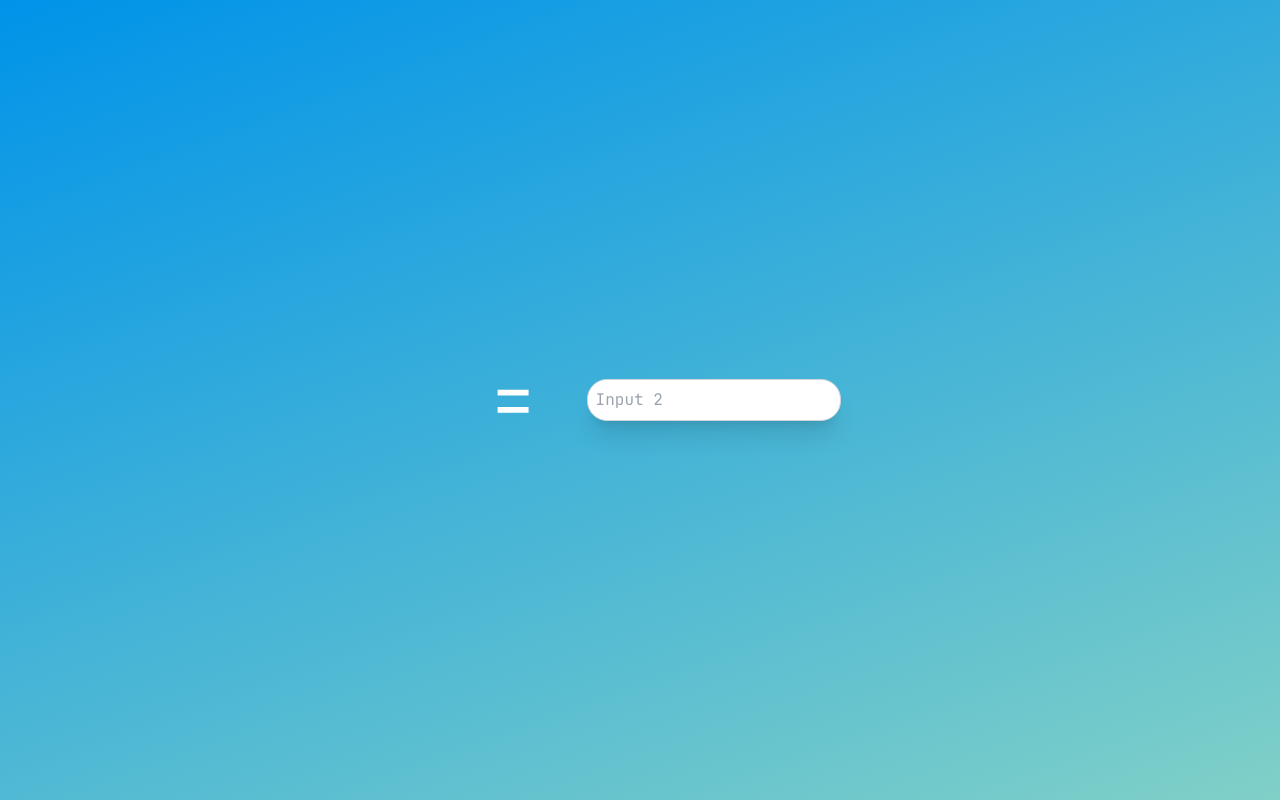
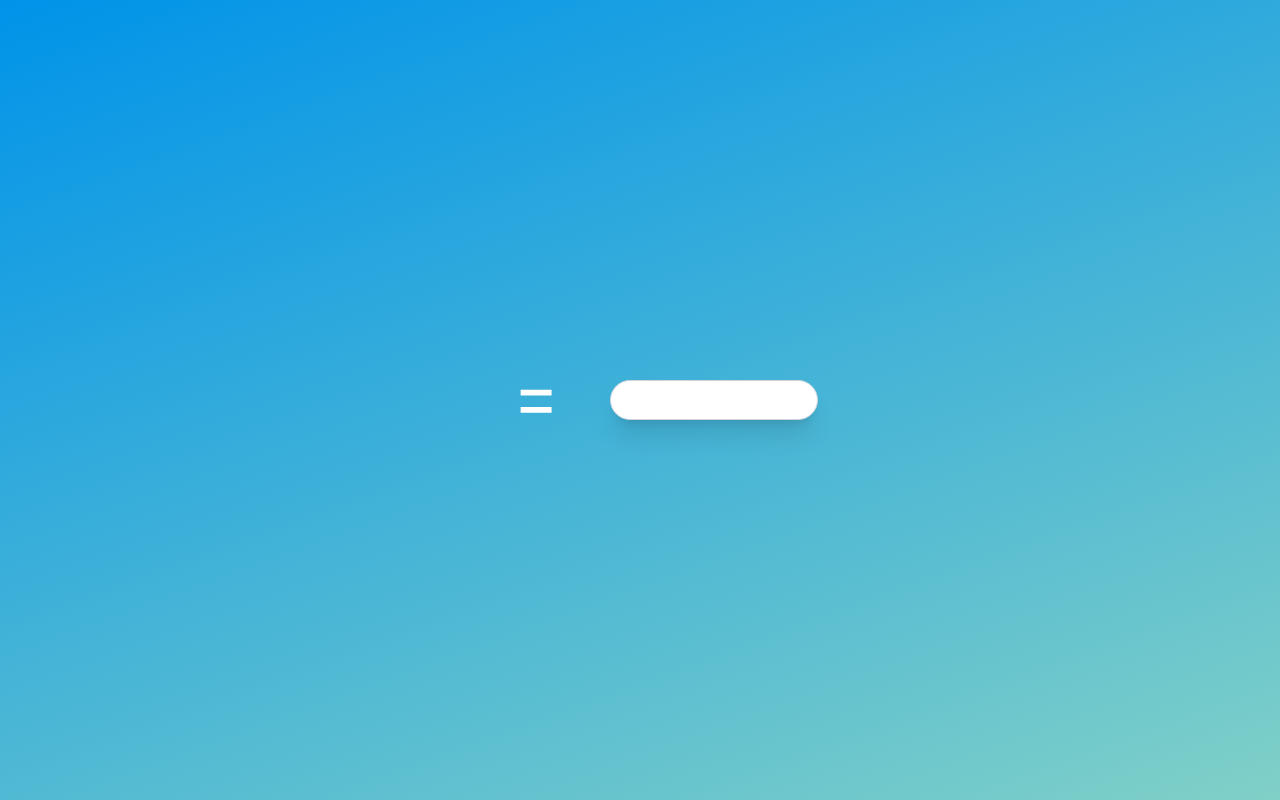
Before and after one commit to 2salted/converter-app, a React (Vite) app: page /1 in a window 1280 px wide. Built offline with nearby package versions, Linux system fonts and the light colour scheme.

Commit message:
fixed uncontrolled input issue

```diff
--- a/src/pages/Calculator.tsx
+++ b/src/pages/Calculator.tsx
@@ -4,9 +4,14 @@ import { useState } from "react";
 
 export default function Calculator() {
   const { calcId } = useParams();
-  const [inputState, setInputState] = useState([""]);
+  const [inputState, setInputState] = useState(
+    Array(calculators.find((a) => a.queryId === calcId)?.inputs.length)
+      .join(".")
+      .split(".")
+  );
   let foundSelected = calculators.find((a) => a.queryId === calcId);
 
+  console.log(inputState);
   return (
     <div
       className="flex justify-center h-screen box-border font-jetbrainsmono"
@@ -20,18 +25,23 @@ export default function Calculator() {
           {foundSelected &&
             foundSelected?.inputs.map((input, index) => {
               return (
-                <div className="flex flex-row" key={index}>
+                <div key={index} className="flex flex-row">
                   <input
                     className="p-2 shadow-xl border border-gray-300 rounded-l-md outline-none
                     rounded-20 [appearance:textfield] [&::-webkit-outer-spin-button]:appearance-none
                     [&::-webkit-inner-spin-button]:appearance-none"
-                    type="number"
+                    type="text"
                     value={inputState[index]}
                     placeholder={input.name}
                     onChange={(e) => {
                       let oldArray = [...inputState];
                       oldArray[index] = e.target.value;
                       setInputState(oldArray);
+                      if (inputState[index]) {
+                        console.log("true");
+                      } else {
+                        console.log("false");
+                      }
                     }}
                   />
                 </div>
@@ -40,11 +50,7 @@ export default function Calculator() {
         </div>
         <div className="px-3 text-7xl text-white">=</div>
         <div className="pl-10">
-          <input
-            className="p-2 border shadow-xl border-gray-300 rounded-r-md outline-none rounded-20"
-            type="text"
-            placeholder="Input 2"
-          />
+          <p className="p-2 border shadow-xl w-52 h-10 bg-white border-gray-300 rounded-r-md outline-none rounded-20" />
         </div>
       </div>
     </div>
```
